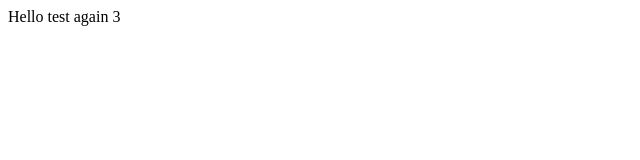
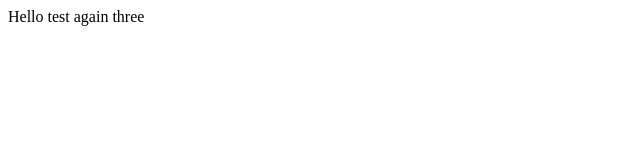
Before and after one commit to FMajid-ops/2021_05_28_GithubLesson_demo-repo, a plain HTML site: page index.html in a window 1280 px wide. Shown: the full height of the page, 0-640 px from the left. Drawn offline with Linux system fonts and the light colour scheme.

Commit message:
add files 2021-06-18

```diff
--- a/index.html
+++ b/index.html
@@ -1 +1 @@
-<div>Hello test again 3 </div>
+<div>Hello test again three </div>
```
Also changed, not shown: 1 other file.
